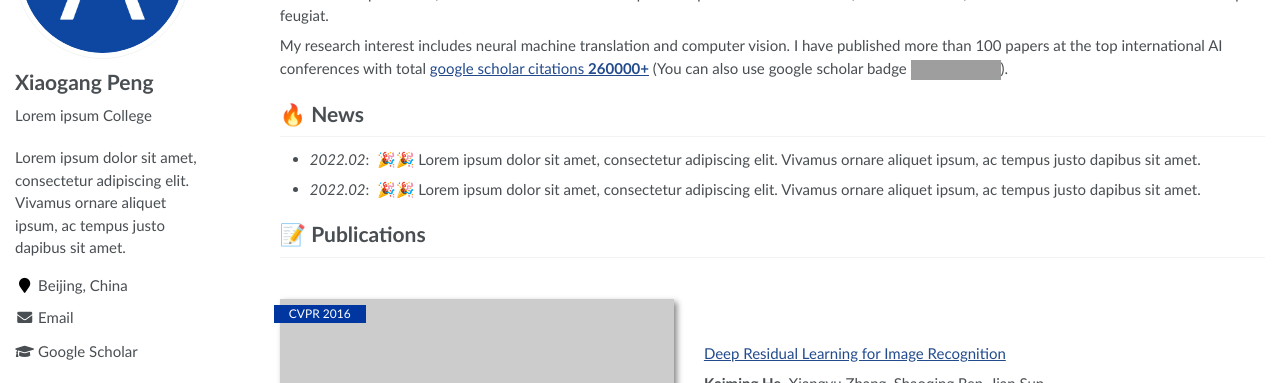
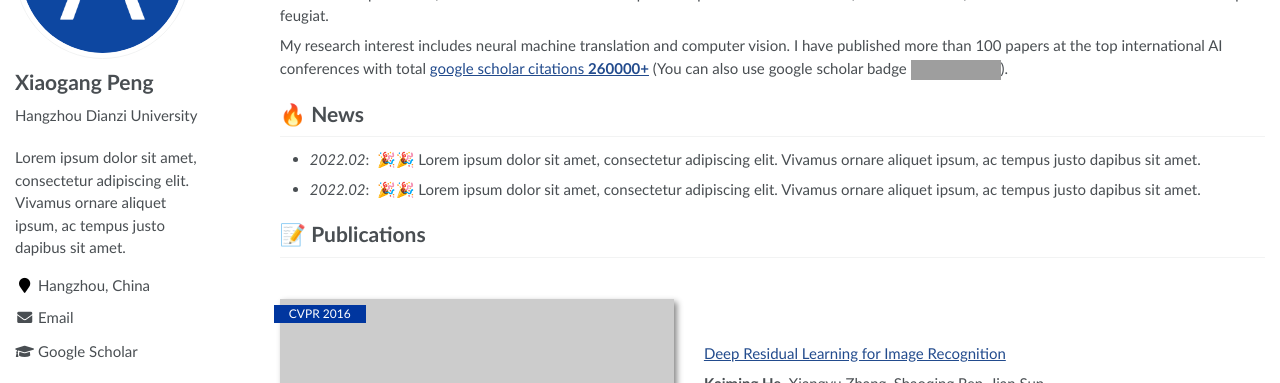
Before and after one commit to xiaogangpeng/xiaogangpeng.github.io, a Jekyll site: the page built from _pages/about.md, in a window 1280 px wide. Shown: the part 207-590 px from the top of the page. Built offline with Jekyll 4.4.1, drawn with Linux system fonts in a browser that asks for light colours; grey boxes are pictures that could not be loaded.

Commit message:
Update _config.yml

```diff
--- a/_config.yml
+++ b/_config.yml
@@ -23,8 +23,8 @@ baidu_site_verification  :  # get baidu_site_verification from https://ziyuan.ba
 author:
   name             : "Xiaogang Peng"
   avatar           : "images/android-chrome-512x512.png"
-  bio              : "Lorem ipsum College"
-  location         : "Beijing, China"
+  bio              : "Hangzhou Dianzi University"
+  location         : "Hangzhou, China"
   employer         :
   pubmed           :
   googlescholar    : "https://scholar.google.com/citations?user=YOUR_GOOGLE_SCHOLAR_ID"
```
